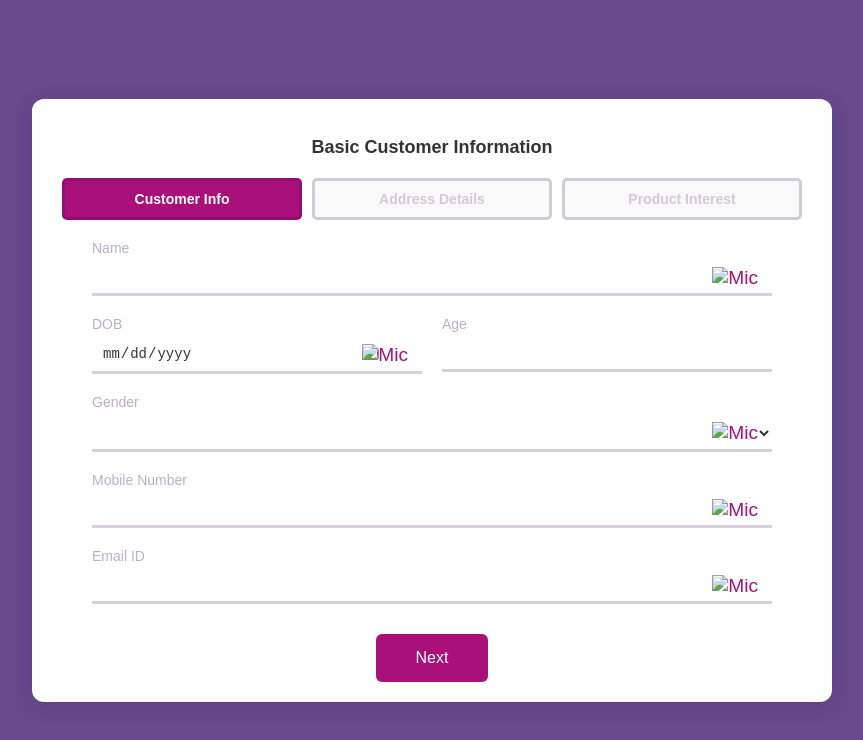
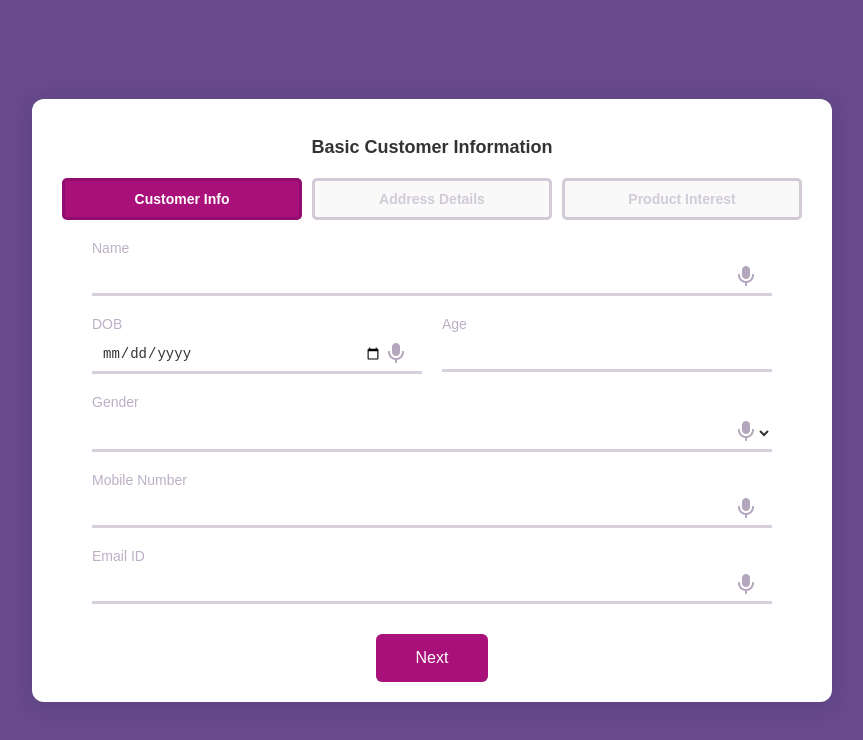
Before and after one commit to DhakshinaSri/automatic-form-filling, a plain HTML site: page index.html in a window 1280 px wide. Shown: the whole page, without its empty margins (208-1071 px from the left). Drawn offline with Linux system fonts and the light colour scheme.

Commit message:
Update index.html

```diff
--- a/index.html
+++ b/index.html
@@ -22,7 +22,7 @@
           <label for="name">Name</label>
           <div class="input-with-mic">
             <input type="text" id="name" />
-            <button type="button" class="mic-btn"><img src="images/mic.png" alt="Mic" /></button>
+            <button type="button" class="mic-btn"><img src="mic.png" alt="Mic" /></button>
           </div>
         </div>
 
@@ -31,7 +31,7 @@
             <label for="dob">DOB</label>
             <div class="input-with-mic">
               <input type="date" id="dob" />
-              <button type="button" class="mic-btn"><img src="images/mic.png" alt="Mic" /></button>
+              <button type="button" class="mic-btn"><img src="mic.png" alt="Mic" /></button>
             </div>
           </div>
           <div class="input-group age">
@@ -51,7 +51,7 @@
               <option>Female</option>
               <option>Other</option>
             </select>
-            <button type="button" class="mic-btn"><img src="images/mic.png" alt="Mic" /></button>
+            <button type="button" class="mic-btn"><img src="mic.png" alt="Mic" /></button>
           </div>
         </div>
 
@@ -59,7 +59,7 @@
           <label for="mobile">Mobile Number</label>
           <div class="input-with-mic">
             <input type="tel" id="mobile" />
-            <button type="button" class="mic-btn"><img src="images/mic.png" alt="Mic" /></button>
+            <button type="button" class="mic-btn"><img src="mic.png" alt="Mic" /></button>
           </div>
         </div>
 
@@ -67,7 +67,7 @@
           <label for="email">Email ID</label>
           <div class="input-with-mic">
             <input type="email" id="email" />
-            <button type="button" class="mic-btn"><img src="images/mic.png" alt="Mic" /></button>
+            <button type="button" class="mic-btn"><img src="mic.png" alt="Mic" /></button>
           </div>
         </div>
 
@@ -83,7 +83,7 @@
           <div class="input-with-mic">
             <input type="text" id="street" />
             <button type="button" class="mic-btn" onclick="startDictation('street')">
-              <img src="images/mic.png" alt="Mic" />
+              <img src="/mic.png" alt="Mic" />
             </button>
           </div>
         </div>
@@ -93,7 +93,7 @@
           <div class="input-with-mic">
             <input type="text" id="city" />
             <button type="button" class="mic-btn" onclick="startDictation('city')">
-              <img src="images/mic.png" alt="Mic" />
+              <img src="mic.png" alt="Mic" />
             </button>
           </div>
         </div>
@@ -103,7 +103,7 @@
           <div class="input-with-mic">
             <input type="text" id="state" />
             <button type="button" class="mic-btn" onclick="startDictation('state')">
-              <img src="images/mic.png" alt="Mic" />
+              <img src="/mic.png" alt="Mic" />
             </button>
           </div>
         </div>
@@ -113,7 +113,7 @@
           <div class="input-with-mic">
             <input type="text" id="pincode" />
             <button type="button" class="mic-btn" onclick="startDictation('pincode')">
-              <img src="images/mic.png" alt="Mic" />
+              <img src="mic.png" alt="Mic" />
             </button>
           </div>
         </div>
@@ -139,7 +139,7 @@
               <option>Credit Card</option>
             </select>
             <button type="button" class="mic-btn" onclick="startDictation('interested-product')">
-              <img src="images/mic.png" alt="Mic" />
+              <img src="mic.png" alt="Mic" />
             </button>
           </div>
         </div>
@@ -149,7 +149,7 @@
           <div class="input-with-mic">
             <input type="text" id="monthly-budget" />
             <button type="button" class="mic-btn" onclick="startDictation('monthly-budget')">
-              <img src="images/mic.png" alt="Mic" />
+              <img src="mic.png" alt="Mic" />
             </button>
           </div>
         </div>
@@ -165,7 +165,7 @@
               <option>LIC</option>
             </select>
             <button type="button" class="mic-btn" onclick="startDictation('preferred-provider')">
-              <img src="images/mic.png" alt="Mic" />
+              <img src="mic.png" alt="Mic" />
             </button>
           </div>
         </div>
```
